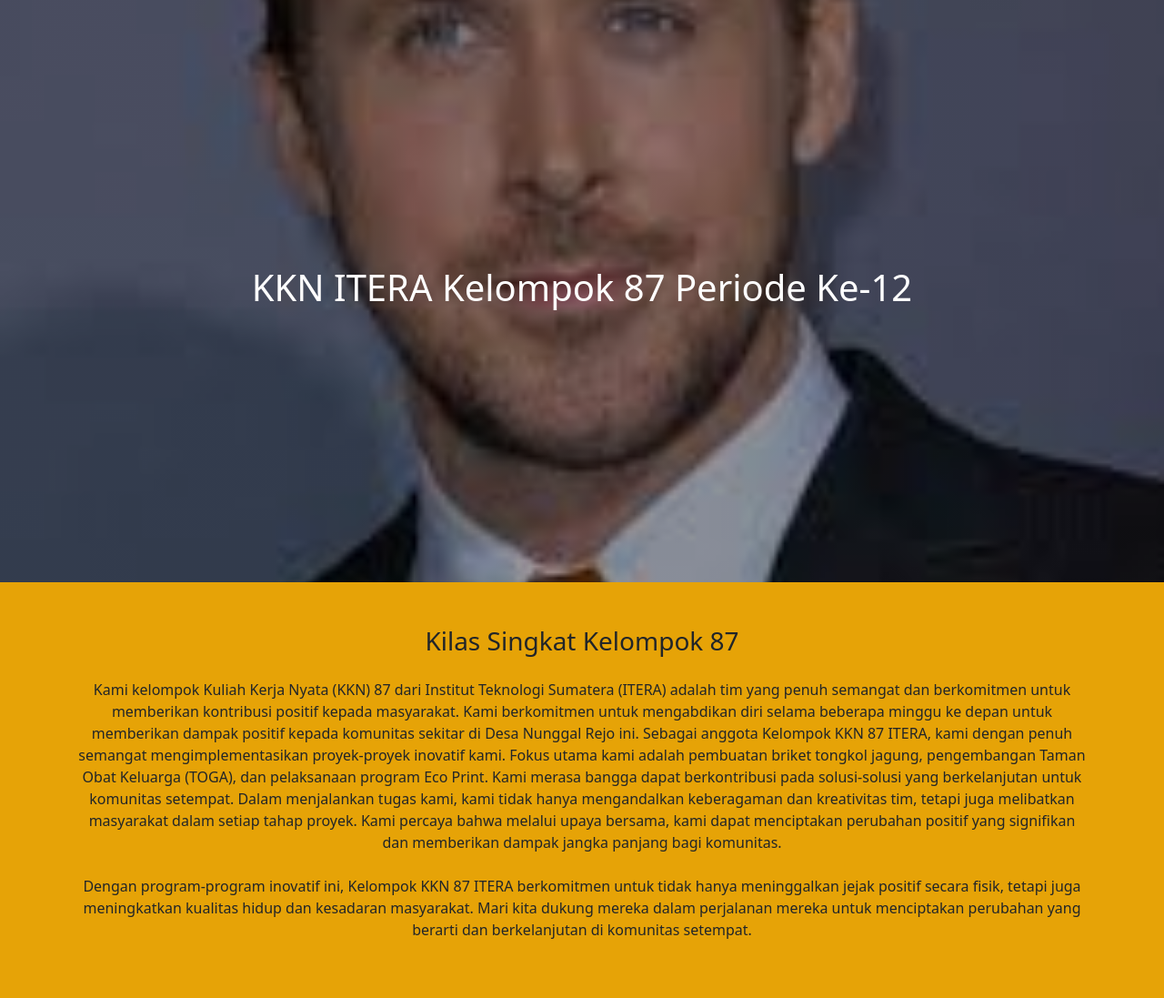
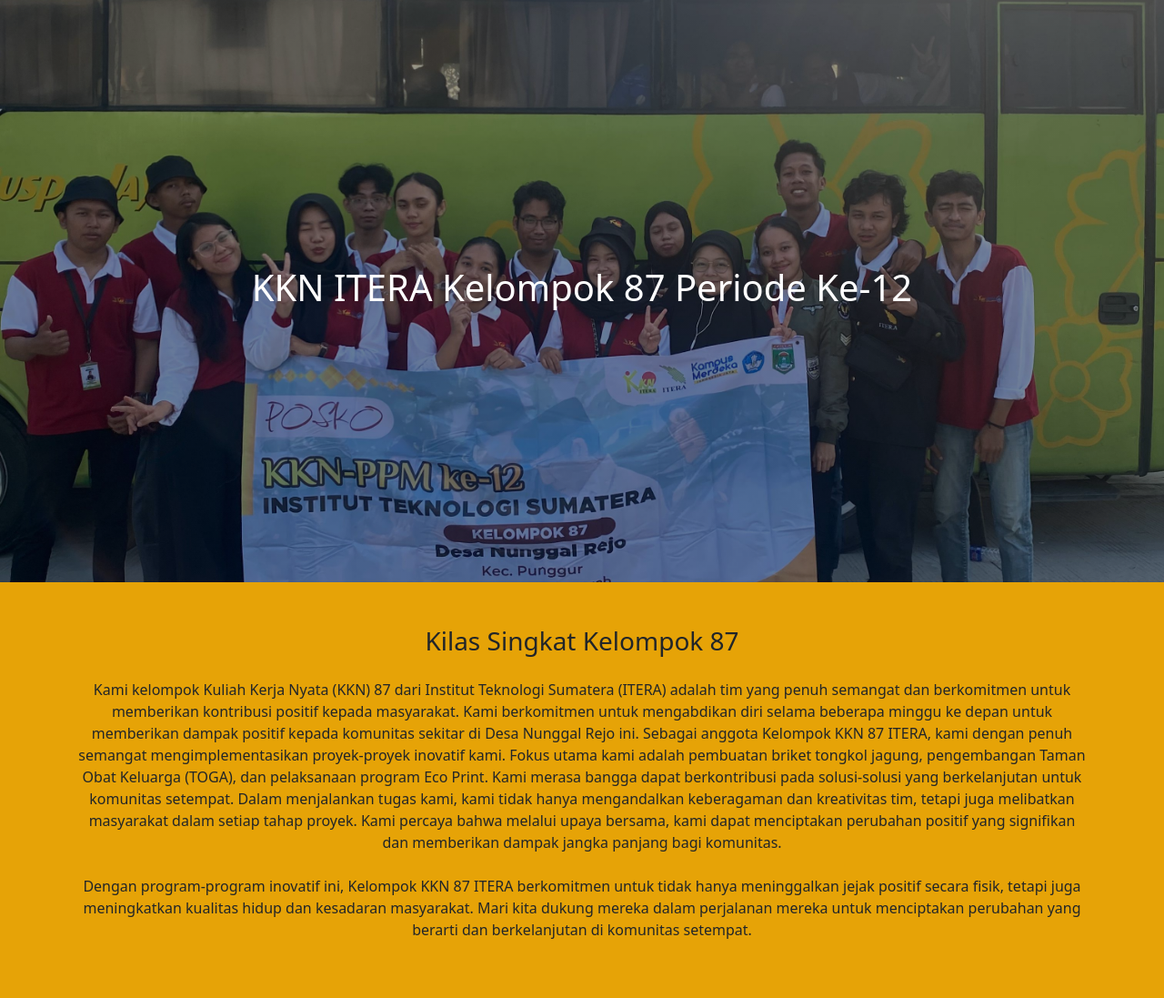
Before and after one commit to attarakram121140013/webkkn87, a PHP site: page / in a window 1280 px wide. Shown: the part 56-1153 px from the top of the page at 91% size. Run offline with PHP 8.4, Linux system fonts and the light colour scheme; some libraries are stand-ins or nearby versions; some web fonts are replaced.

Commit message:
Update CSS

```diff
--- a/css/style.css
+++ b/css/style.css
@@ -23,7 +23,7 @@
 /* banner */
 .banner-home{
     height: 80vh;
-    background: linear-gradient(rgba(0,0,0,0.4), rgba(0,0,0,0.4)), url('../image/pic3.jpeg');
+    background: linear-gradient(rgba(0,0,0,0.4), rgba(0,0,0,0.4)), url('../image/banner-home.jpg');
     background-size: cover;
     background-position: center;
     background-repeat: no-repeat;
```
Also changed, not shown: image/banner-home.jpg (added).
